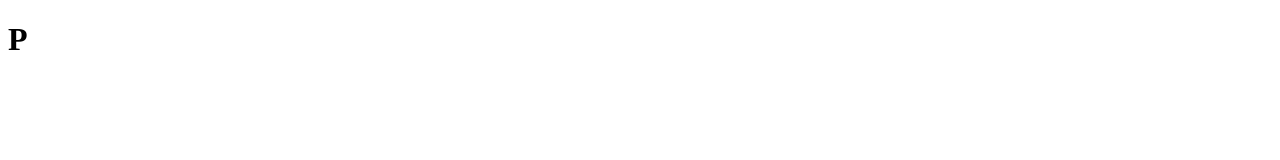
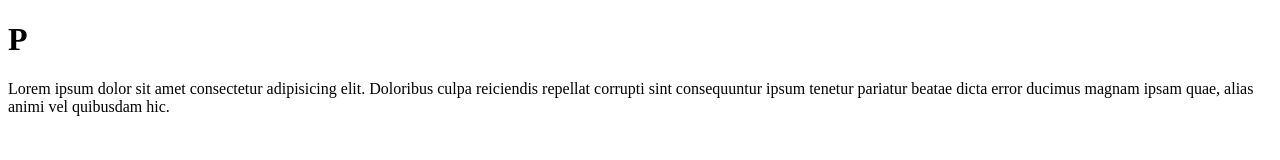
Before and after one commit to AnwarSaefudinYuri/test-git, a plain HTML site: page index.html in a window 1280 px wide. Drawn offline with Linux system fonts and the light colour scheme.

Commit message:
nambah new paragrapgh

```diff
--- a/index.html
+++ b/index.html
@@ -8,5 +8,6 @@
   </head>
   <body>
     <h1>P</h1>
+    <p>Lorem ipsum dolor sit amet consectetur adipisicing elit. Doloribus culpa reiciendis repellat corrupti sint consequuntur ipsum tenetur pariatur beatae dicta error ducimus magnam ipsam quae, alias animi vel quibusdam hic.</p>
   </body>
 </html>
```
